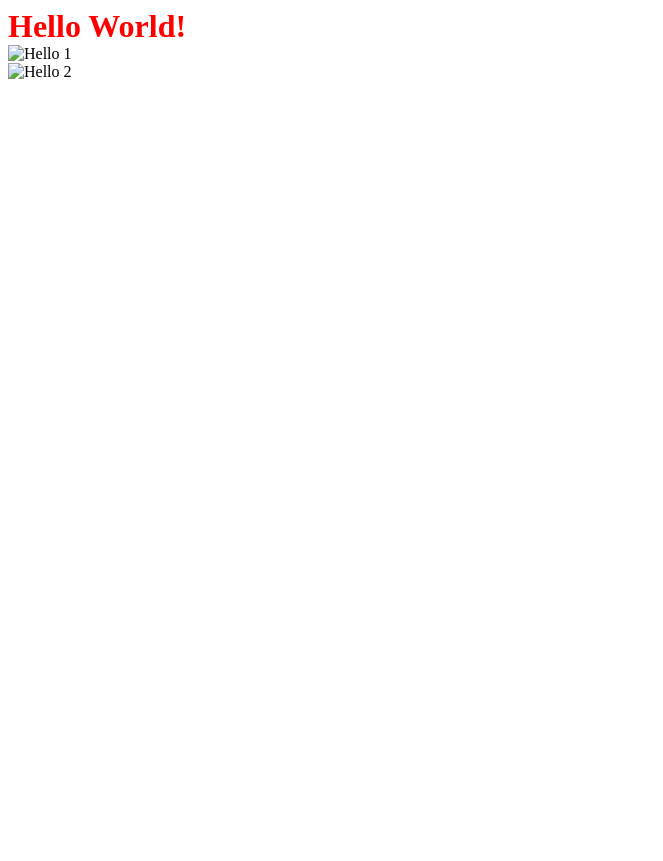
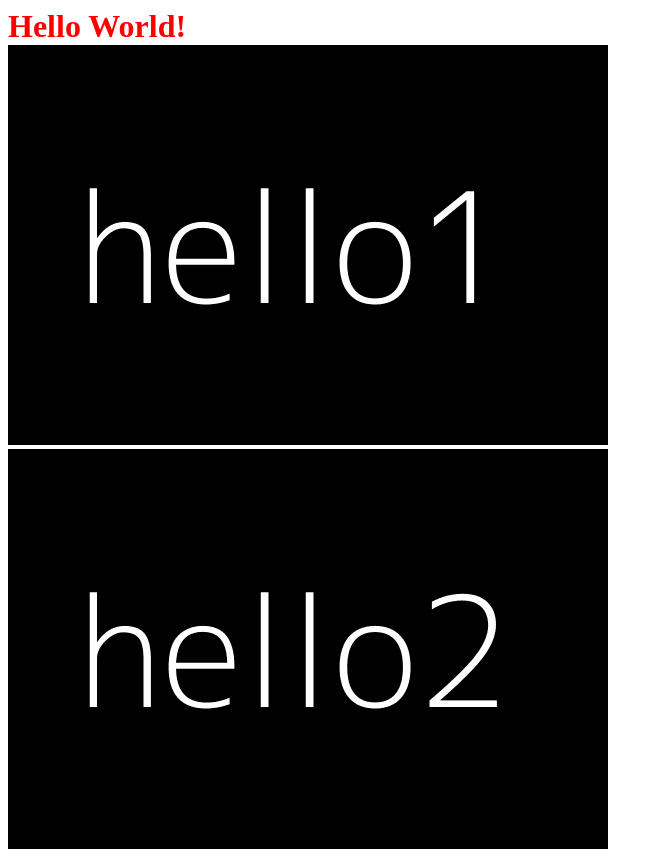
Before and after one commit to dietsnapple/ghpages, a plain HTML site: page index.html in a window 1280 px wide. Shown: the whole page, without its empty margins (0-663 px from the left). Before the commit the page ends 800 px from the top, so only its background shows below. Drawn offline with Linux system fonts and the light colour scheme.

Commit message:
move images to subfolder img

```diff
--- a/index.html
+++ b/index.html
@@ -6,10 +6,10 @@
 <body>
 	<div class="main">Hello World!</div>
 	<div>
-                <img class="" src="hello1.png?v=20240709" alt="Hello 1" />
+                <img class="" src="img/hello1.png?v=20240709" alt="Hello 1" />
 	</div>
 	<div>
-                <img class="" src="hello2.png?v=20240709" alt="Hello 2" />
+                <img class="" src="img/hello2.png?v=20240709" alt="Hello 2" />
 	</div>
 </body>
 </html>
```
